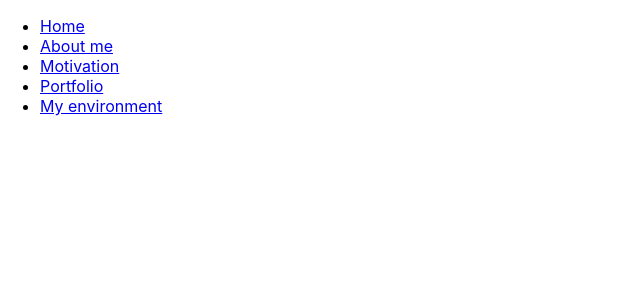
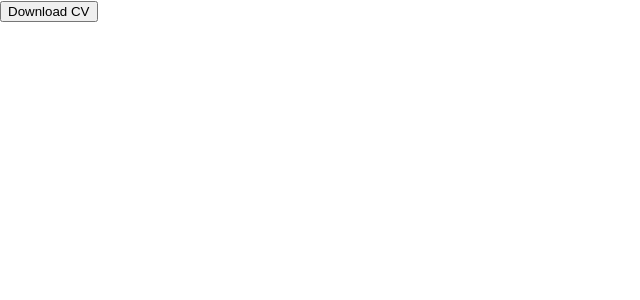
Before and after one commit to Developsom/React-cv, a React (Create React App) app: page / in a window 1280 px wide. Shown: the top 300 px of the page, without its empty margins (0-640 px from the left). Built offline with nearby package versions, Linux system fonts and the light colour scheme.

Commit message:
Finished the download button

```diff
--- a/src/App.js
+++ b/src/App.js
@@ -1,10 +1,11 @@
 import React from 'react';
-import Header from "./components/Header";
 
 function App() {
     return (
         <div className="App">
-            <Header />
+            <a href={process.env.PUBLIC_URL + '/assets/Cv.pdf'} download>
+                <button>Download CV</button>
+            </a>
         </div>
     );
 }
```
Also changed, not shown: 1 other file (tests, documents, lock files or other folders).
